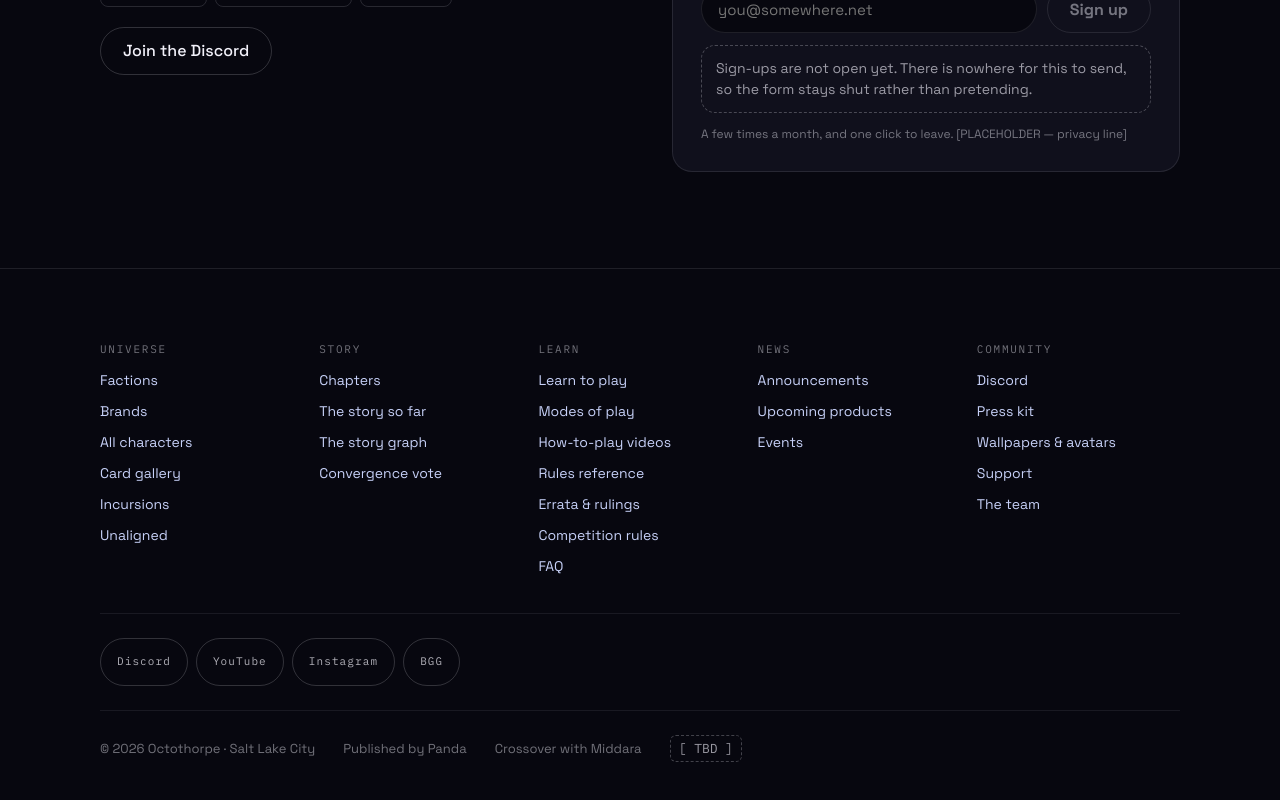
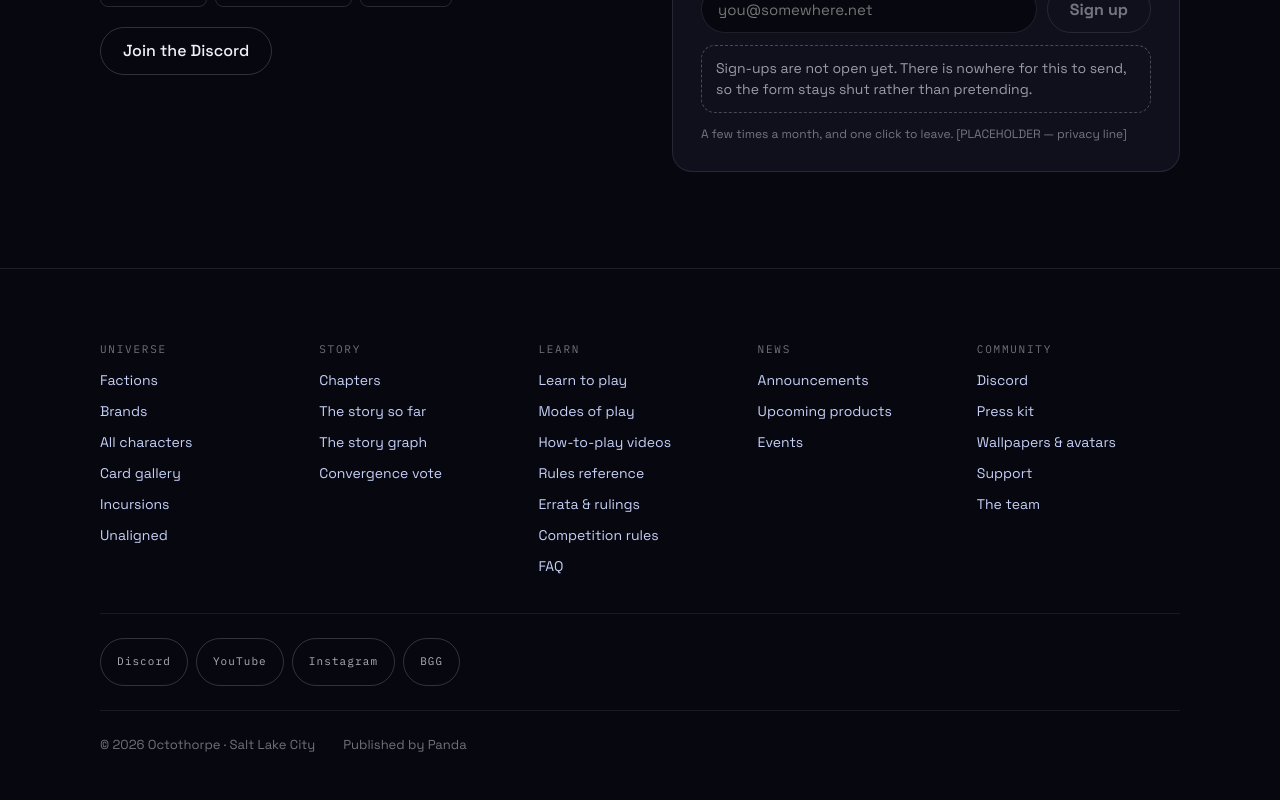
Before and after one commit to wksnders/singularity-website, a Vue app: page / in a window 1280 px wide. Shown: the part 6257-7057 px from the top of the page. Built offline with nearby package versions, Linux system fonts and the light colour scheme; a web font is replaced by a local one.

Commit message:
copy fixes

```diff
--- a/content/en/ui.json
+++ b/content/en/ui.json
@@ -33,8 +33,7 @@
     "buy": "Buy the box"
   },
   "footer": {
-    "publishedBy": "Published by",
-    "crossover": "Crossover with"
+    "publishedBy": "Published by"
   },
   "wayfinding": {
     "onThisPage": "On this page",
@@ -910,7 +909,7 @@
       "pending": "[ portraits and bios — PENDING ]",
       "portrait": "[ portrait ]",
       "aiKicker": "On AI",
-      "credits": "Card art is credited to its illustrator wherever it appears. Published by Panda; crossover content with Middara.",
+      "credits": "Card art is credited to its illustrator wherever it appears.",
       "exit": "Come say hello in the Discord →"
     }
   },
--- a/src/components/organisms/SiteFooter.vue
+++ b/src/components/organisms/SiteFooter.vue
@@ -2,11 +2,10 @@
 /**
  * The footer is the sitemap of record: every section, and every deep-linkable
  * in-page anchor, rendered from the same IA array as the nav. It also carries
- * the publisher credits and the reserved slot for the printed rating marks.
+ * the publisher credits.
  */
 import BaseLink from '@/components/atoms/BaseLink.vue';
 import MonoLabel from '@/components/atoms/MonoLabel.vue';
-import TbdValue from '@/components/atoms/TbdValue.vue';
 import { t } from '@/content';
 import { footerColumns, socialKeys } from '@/site/ia';
 import { outbound, resolveLink } from '@/site/links';
@@ -38,8 +37,6 @@ import { game } from '@/data/universe';
       <div class="c-footer__legal">
         <span>© {{ game.copyrightYear }} {{ game.studio }} · {{ game.studioCity }}</span>
         <span>{{ t('footer.publishedBy') }} {{ game.publisher }}</span>
-        <span>{{ t('footer.crossover') }} {{ game.crossoverGame }}</span>
-        <TbdValue :value="game.ratingMarks" />
       </div>
     </div>
   </footer>
--- a/src/views/CommunityView.vue
+++ b/src/views/CommunityView.vue
@@ -248,7 +248,10 @@ const factSheet = computed(() => [
         <MarkdownBlock slug="community/ai-statement" measure class="comm__gap" />
       </div>
 
-      <p class="comm__meta">{{ t('community.team.credits') }}</p>
+      <p class="comm__meta">
+        {{ t('community.team.credits') }}
+        {{ t('footer.publishedBy') }} {{ game.publisher }}.
+      </p>
 
       <BandFoot :to="to('community', {}, { hash: '#discord' })" :label="t('community.team.exit')" />
     </div>
```
